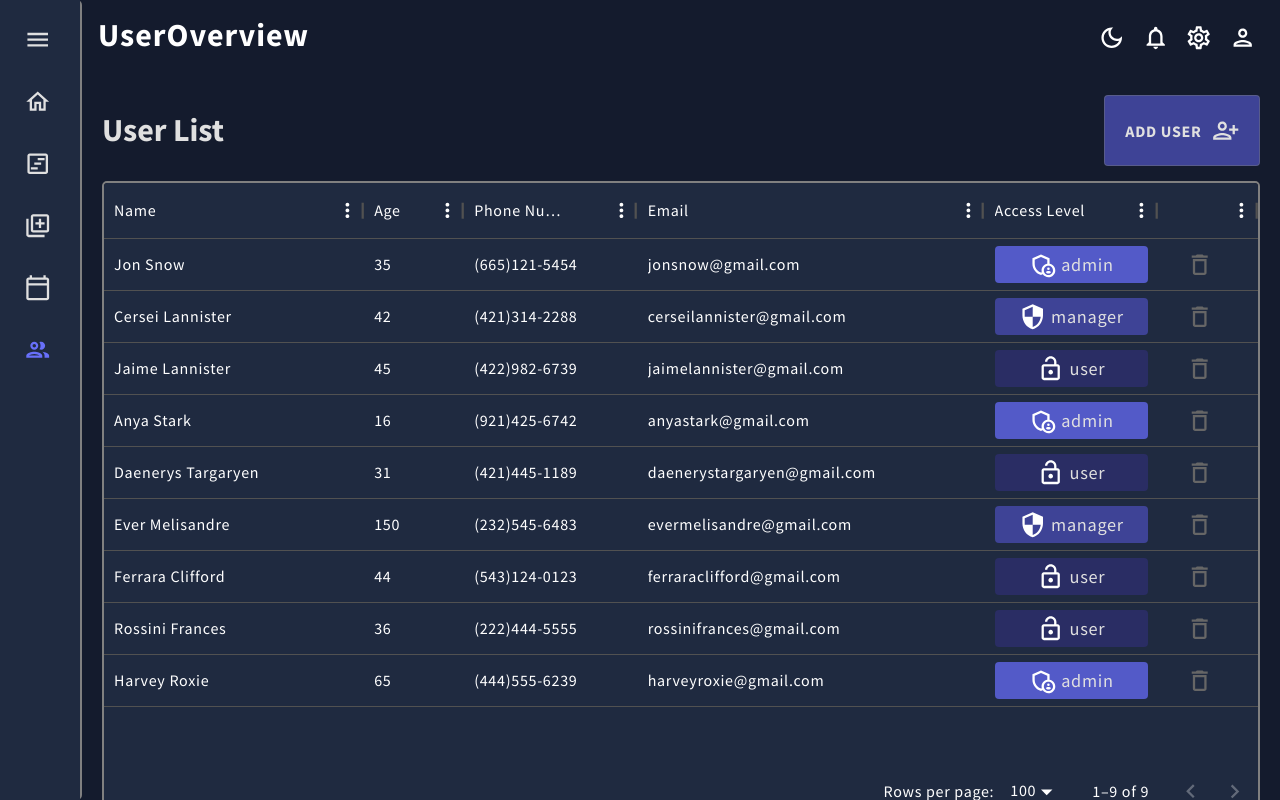
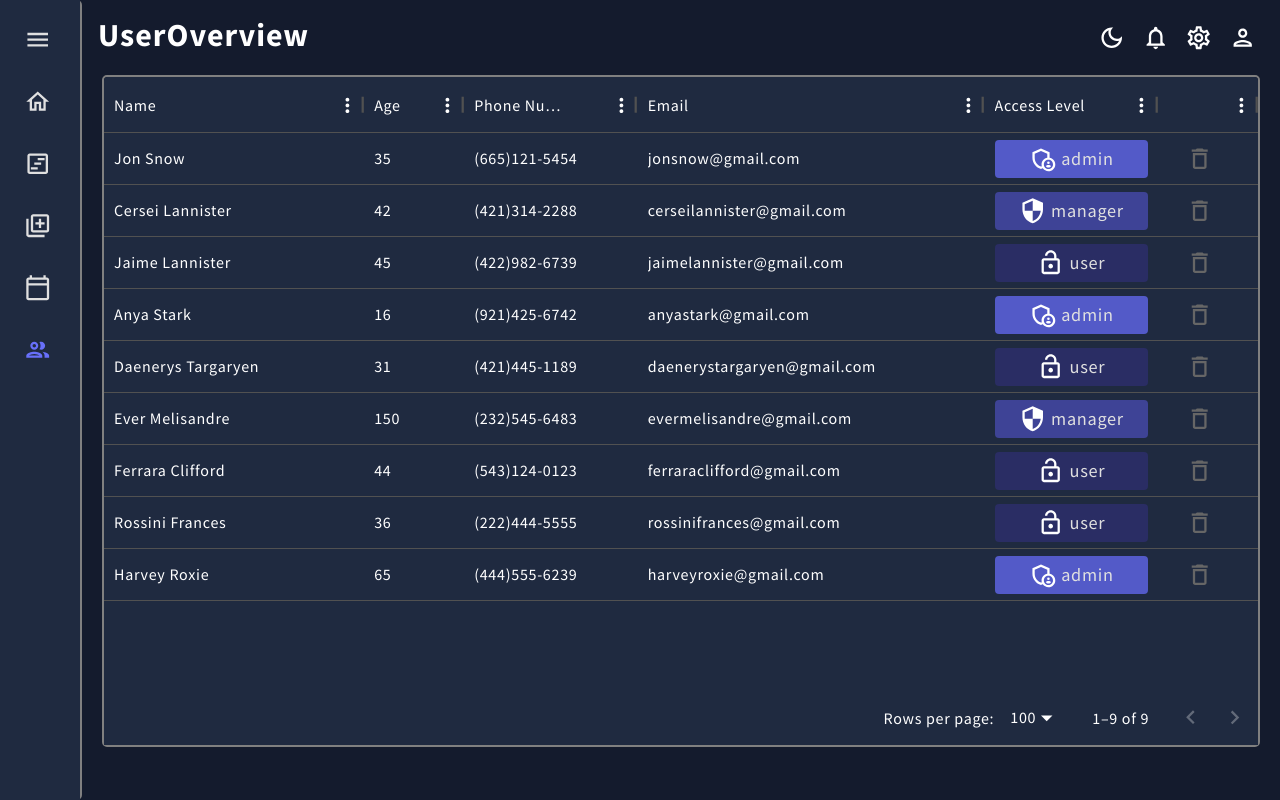
Before and after one commit to crowtek/Data-Visualization-Tool, a React (Create React App) app: page /userOverview in a window 1280 px wide. Built offline with nearby package versions, Linux system fonts and the light colour scheme.

Commit message:
Deletet Header from user List

```diff
--- a/src/scenes/User/components/Table.jsx
+++ b/src/scenes/User/components/Table.jsx
@@ -1,30 +1,31 @@
 import { Box } from "@mui/material";
 import { DataGrid } from "@mui/x-data-grid";
 import { useMemo } from "react";
-import { TableStyle as TableStyleImport} from "../../../styles/TableStyle";
+import { TableStyle as TableStyleImport } from "../../../styles/TableStyle";
 import DeleteButton from "../../../components/DeleteButton";
 import AccessLevelButton from './AccessLevelButton';
 
 const UserOverviewTable = ({ userData }) => {
     const TableStyle = useMemo(() => {
         return TableStyleImport;
-      },[])
+    }, [])
 
     const columns = useMemo(() => {
         return [
-            {field: "name",id: "id",headerName: "Name",flex: 1.5,editable: true},
-            {field: "age",headerName: "Age",editable: true},
-            {field: "phone",headerName: "Phone Number",flex: 1,editable: true},
-            {field: "email",headerName: "Email",flex: 2,editable: true},
-            {field: "accessLevel",headerName: "Access Level",flex: 1,
-                renderCell: ({ row }) => <AccessLevelButton {...row}/>
+            { field: "name", id: "id", headerName: "Name", flex: 1.5, editable: true },
+            { field: "age", headerName: "Age", editable: true },
+            { field: "phone", headerName: "Phone Number", flex: 1, editable: true },
+            { field: "email", headerName: "Email", flex: 2, editable: true },
+            {
+                field: "accessLevel", headerName: "Access Level", flex: 1,
+                renderCell: ({ row }) => <AccessLevelButton {...row} />
             },
-            {field: "options",headerName: "", renderCell: ({ row }) => <DeleteButton {...row} />,},
+            { field: "options", headerName: "", renderCell: ({ row }) => <DeleteButton {...row} />, },
         ];
-    },[userData]);
+    }, [userData]);
 
     return (
-        <Box height="80vh" sx={TableStyle}>
+        <Box height="84vh" sx={TableStyle}>
             <DataGrid disableRowSelectionOnClick rows={userData} columns={columns} />
         </Box>
     )
--- a/src/scenes/User/index.jsx
+++ b/src/scenes/User/index.jsx
@@ -7,12 +7,7 @@ import UserOverviewTable from "./components/Table";
 
 const Team = () => {
   return (
-    <Box m={"20px"}>
-      <Box sx={{ display: "flex", justifyContent: "space-between",marginBottom:"15px" }}>
-        <Header title="User List" />
-        <NewUserButton userData={mockDataTeam} />
-      </Box>
-
+    <Box paddingX={"20px"}>
       <UserOverviewTable userData={mockDataTeam} />
     </Box>
   );
```
